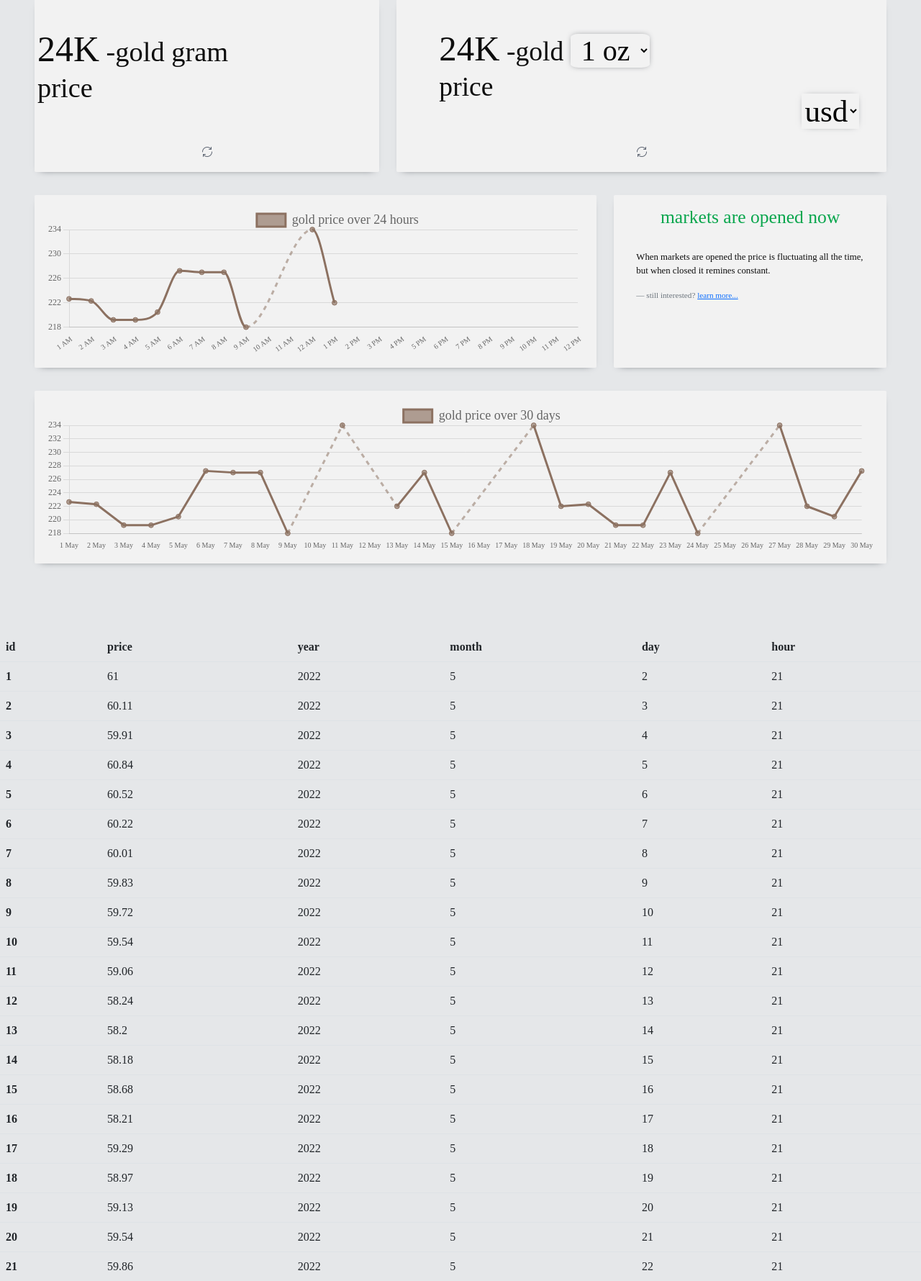
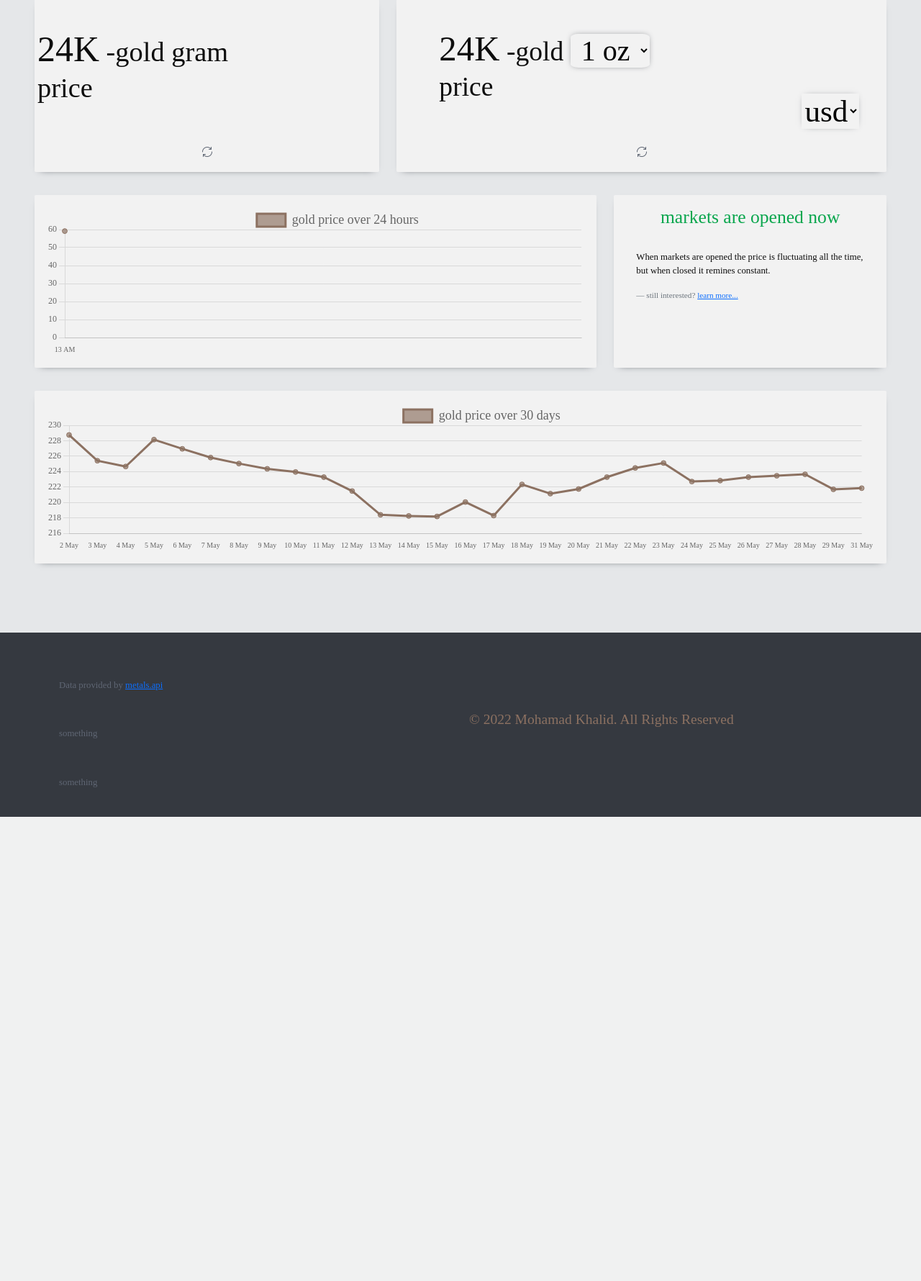
Before and after one commit to 0damy/Golice-base, a Flask app: page / in a window 1280 px wide. Shown: the part 146-1926 px from the top of the page at 72% size. After the commit the page ends 1281 px from the top, so only its background shows below. Run offline with Flask 2, Linux system fonts and the light colour scheme; some libraries are stand-ins or nearby versions; some web fonts are replaced.

Commit message:
back end is now finished

```diff
--- a/golice-base-main/app.py
+++ b/golice-base-main/app.py
@@ -27,11 +27,12 @@
     url = 'https://api.metals.live/v1/spot'
     response = requests.get(url)
     response.raise_for_status()
+    troy_to_gram = 31.10348
     quote = float(response.json()[0]["gold"])
     #here i get the current time to use it when storing data in the db
     current_time = datetime.now(pytz.timezone('Asia/Riyadh'))
     # here is where i store the results in the data base
-    db.execute('INSERT INTO historical Values(null, ?, ?, ?, ?, ?)', quote, current_time.year, current_time.month, current_time.day, current_time.hour)
+    db.execute('INSERT INTO historical Values(null, ?, ?, ?, ?, ?)', quote/troy_to_gram, current_time.year, current_time.month, current_time.day, current_time.hour)
     # call myApi() again in 6000 seconds/1hour
     threading.Timer(6000, myApiCall).start()
 
@@ -53,7 +54,7 @@
 @app.route('/')
 def index():
      # import from db and forward to html pages
-     month = db.execute('SELECT * FROM historical GROUP BY day ORDER BY id ASC LIMIT 30')
+     month = db.execute('SELECT * FROM historical WHERE hour = 21 ORDER BY id ASC LIMIT 30')
      currento = datetime.now(pytz.timezone('Asia/Riyadh'))
      day =  db.execute('SELECT * FROM historical WHERE day = ? ORDER BY id ASC', currento.day)
      return render_template('index.html', month=month, day=day)
--- a/golice-base-main/static/mechanics.js
+++ b/golice-base-main/static/mechanics.js
@@ -31,6 +31,13 @@
      '30 May',
 ]
 
+const months = [
+     "Jan", "Feb",
+     "Mar", "Apr", "May",
+     "Jun", "Jul", "Aug",
+     "Sep", "Oct",
+     "Nov", "Dec"
+ ];
 
 const hours = [
      '1 AM',
@@ -442,24 +449,6 @@
 })
 
 
-// fetch data from database via the index page
-// const monthDataAdress = document.querySelectorAll('.monthData')
-// let monthDataPrice = []
-// let monthDataLabel = []
-// for(let i = 0; i < monthDataAdress.length; i++)
-// {
-
-// }
-
-
-
-
-
-
-
-
-
-
 
 
 
@@ -538,6 +527,40 @@
 // turns a timestamp to human readable date and time
 let est = new Date(utc + (dayMS*estOffset))
 
+
+
+
+
+
+// fetch data from database via the index page
+const monthDataAdress = document.querySelectorAll('.monthData')
+let monthDataPrice = []
+let monthDataLabel = []
+for(let i = 0; i < monthDataAdress.length; i++)
+{
+     monthDataPrice.push((parseFloat(monthDataAdress[i].children[1].innerHTML)*usdToSar).toFixed(2))
+     monthDataLabel.push(`${monthDataAdress[i].children[4].innerHTML} ${months[monthDataAdress[i].children[3].innerHTML-1]}`)
+}
+
+const dayDataAdress = document.querySelectorAll('.dayData')
+let dayDataPrice = []
+let dayDataLabel = []
+for(let i = 0; i < dayDataAdress.length; i++)
+{
+     dayDataPrice.push(parseFloat(dayDataAdress[i].children[1].innerHTML).toFixed(2))
+     if (i > 0 && i < 13)
+     {
+          dayDataLabel.push(`${dayDataAdress[i].children[5].innerHTML} AM`)
+     }
+     else if ( i > 12 && i < 25)
+     {
+          dayDataLabel.push(`${parseInt(dayDataAdress[i].children[5].innerHTML)-12} PM`)
+     }
+}
+
+
+
+
 // check if it the time when the gold markets are closed then it changes the fourth card contant based on this decision
 if (langBox.checked == true){
      if ((est.getDay() == 5 && est.getHours() > 17) || est.getDay == 6 || (est.getDay() == 0 && est.getHours() < 6)) {
@@ -595,13 +618,13 @@
 
      // here we place our data
      data: {
-          labels: hours,
+          labels: dayDataLabel,
           datasets: [{
                label: frstChartTitle,
                backgroundColor: '#8C7161aa',
                borderColor: '#8C7161',
                color: '#0d0d0d',
-               data: [222.64, 222.3, 219.2, 219.19, 220.47, 227.24, 227, 227, 218, NaN, NaN, 234, 222],
+               data: dayDataPrice,
 
                pointRadius: 3.4,
 
@@ -619,8 +642,8 @@
           maintainAspectRatio: false,
           scales: {
                y: {
-                    suggestedMin: 218,
-                    suggestedMax: 234,
+                    suggestedMin: Math.round(Math.min(...dayDataPrice)),
+                    suggestedMax: Math.round(Math.max(...dayDataPrice)),
                     ticks: {
                          font: {
                               size: 12
@@ -655,13 +678,13 @@
 
      // here we place our data
      data: {
-          labels: days,
+          labels: monthDataLabel,
           datasets: [{
                label: scndChartTitle,
                backgroundColor: '#8C7161aa',
                borderColor: '#8C7161',
                color: '#0d0d0d',
-               data: [222.64, 222.3, 219.2, 219.19, 220.47, 227.24, 227, 227, 218, NaN, 234, NaN, 222,227, 218, NaN, NaN, 234, 222,  222.3, 219.2, 219.19,227, 218, NaN, NaN, 234, 222, 220.47, 227.24, 227, 227, 218, NaN],
+               data: monthDataPrice,
 
                pointRadius: 3.4,
 
@@ -679,8 +702,8 @@
           maintainAspectRatio: false,
           scales: {
                y: {
-                    suggestedMin: 218,
-                    suggestedMax: 234,
+                    suggestedMin: Math.round(Math.min(...monthDataPrice)-1),
+                    suggestedMax: Math.round(Math.max(...monthDataPrice)+1),
                     ticks: {
                          font: {
                               size: 12
@@ -703,10 +726,6 @@
 
           },
           responsive: true,
-          plugins: {
-               suggestedMin: 10,
-               suggestedMax: 10
-          }
 
      }
 })
--- a/golice-base-main/templates/index.html
+++ b/golice-base-main/templates/index.html
@@ -190,7 +190,7 @@
 
 
      <!-- the secret place -->
-     <table class="table">
+     <table class="table" style="display: none;">
           <thead>
               <tr>
                   <th scope="col">id</th>
@@ -214,7 +214,7 @@
               {% endfor %}
           </tbody>
      </table>
-     <table class="table">
+     <table class="table" style="display: none;">
                <thead>
                    <tr>
                        <th scope="col">id</th>
```
Also changed, not shown: golice-base-main/priceLog.db.
